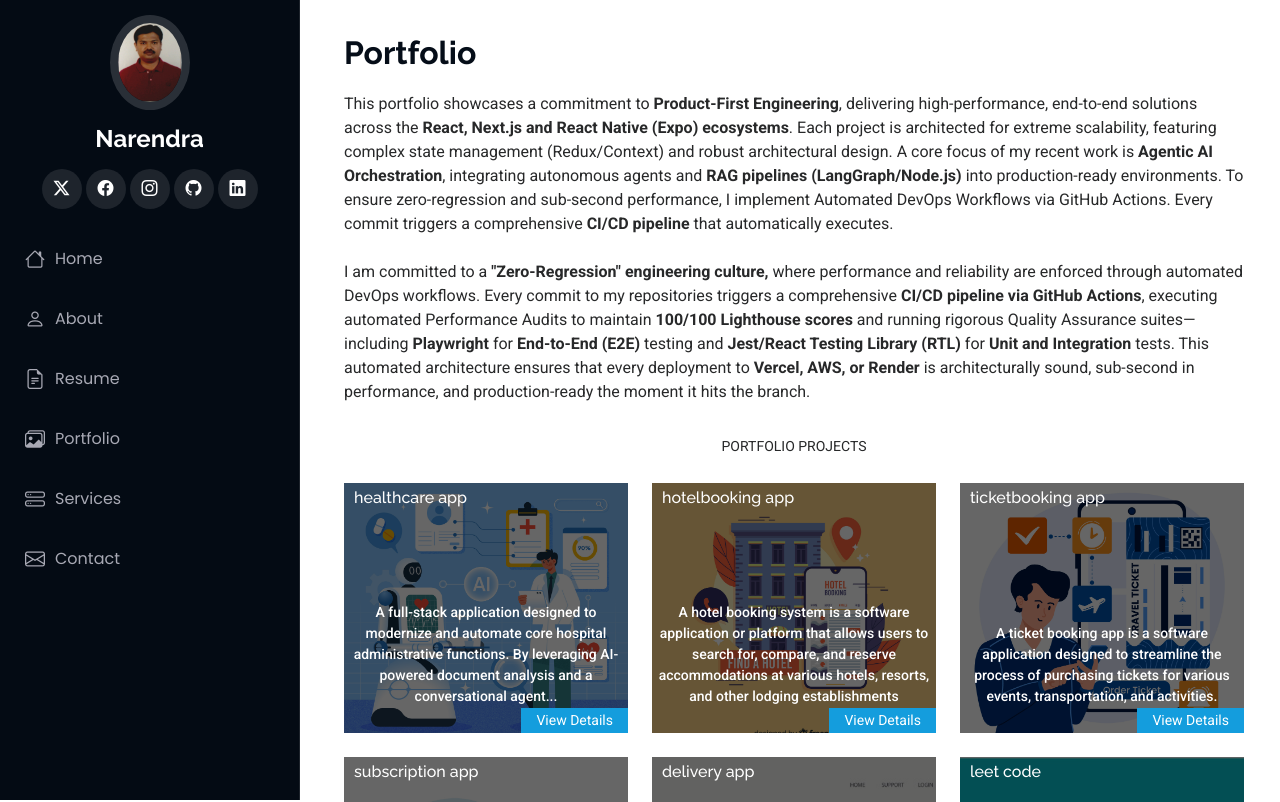
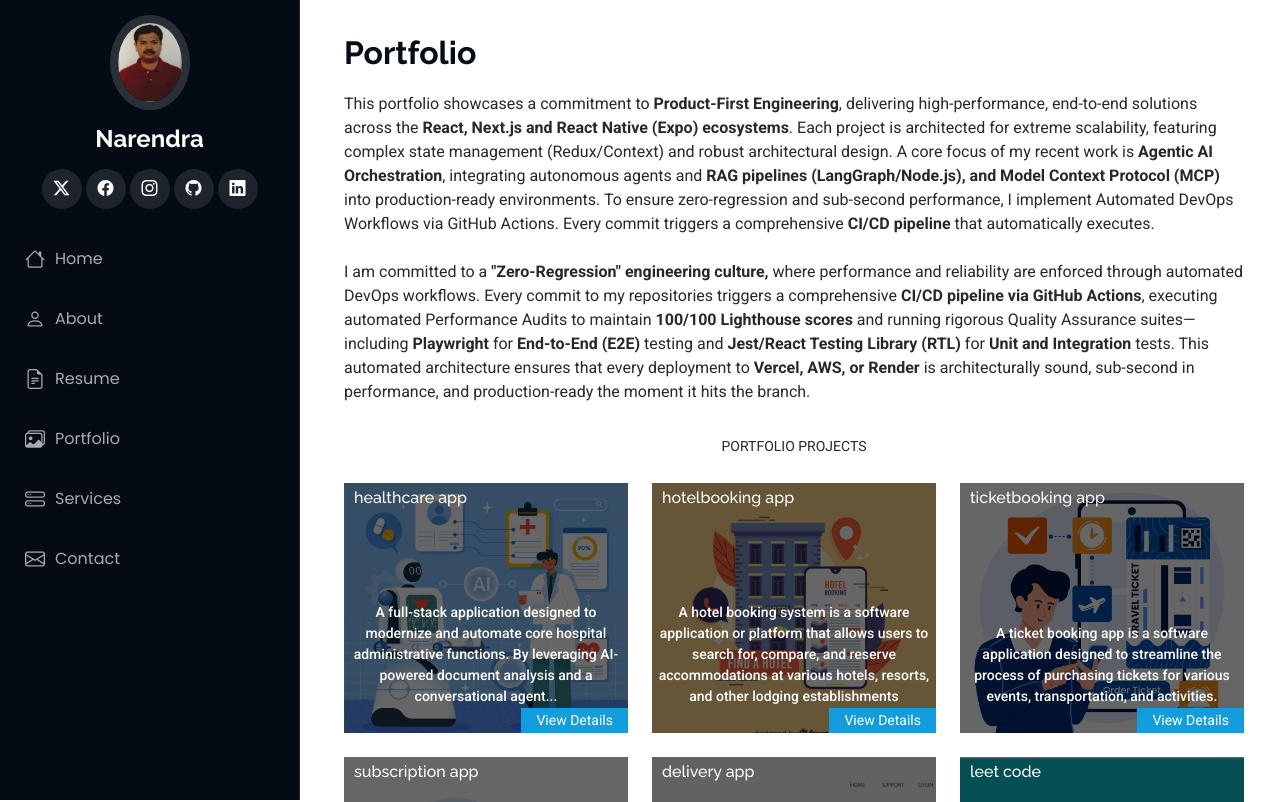
Before and after one commit to narendravs/portfolio-site, a React (Vite) app: page /Portfolio in a window 1280 px wide. Shown: the top 802 px of the page. Built offline with nearby package versions, Linux system fonts and the light colour scheme.

Commit message:
refactor(update): update the content as per the recent development

```diff
--- a/src/pages/Portfolio/Portfolio.jsx
+++ b/src/pages/Portfolio/Portfolio.jsx
@@ -55,11 +55,15 @@ const Portfolio = () => {
                 complex state management (Redux/Context) and robust
                 architectural design. A core focus of my recent work is{" "}
                 <b>Agentic AI Orchestration</b>, integrating autonomous agents
-                and <b>RAG pipelines (LangGraph/Node.js)</b> into
-                production-ready environments. To ensure zero-regression and
-                sub-second performance, I implement Automated DevOps Workflows
-                via GitHub Actions. Every commit triggers a comprehensive{" "}
-                <b>CI/CD pipeline {""}</b>
+                and{" "}
+                <b>
+                  RAG pipelines (LangGraph/Node.js), and Model Context Protocol
+                  (MCP)
+                </b>{" "}
+                into production-ready environments. To ensure zero-regression
+                and sub-second performance, I implement Automated DevOps
+                Workflows via GitHub Actions. Every commit triggers a
+                comprehensive <b>CI/CD pipeline {""}</b>
                 that automatically executes.
               </p>
               &nbsp;
```
